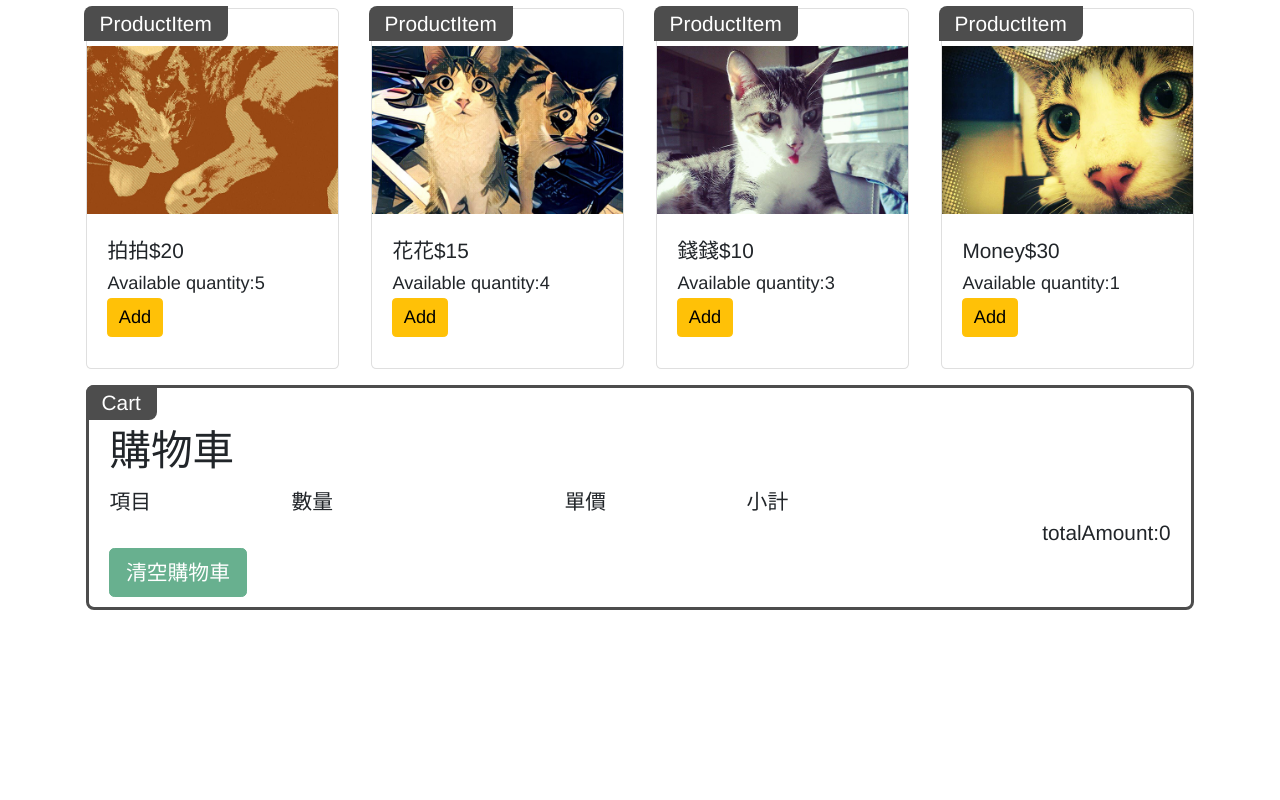
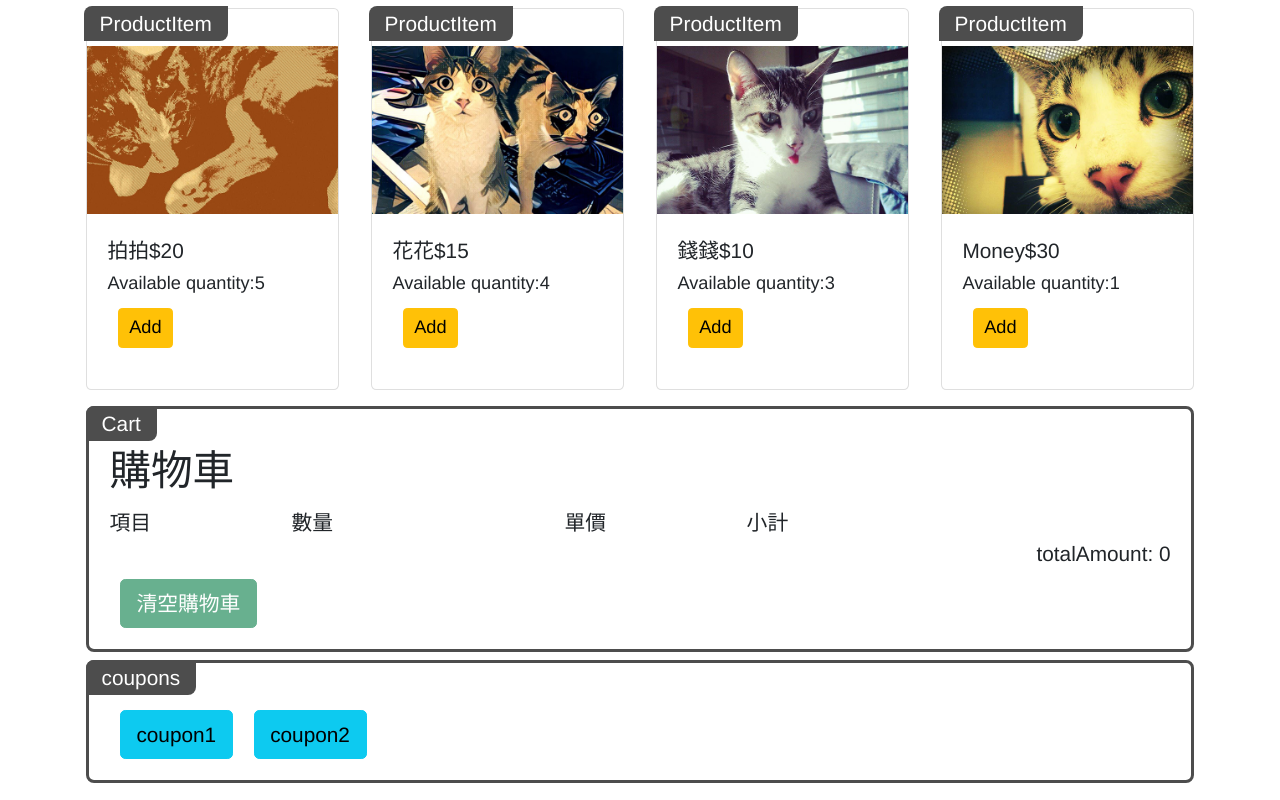
Before and after one commit to naluwan/Shopping-Cart-React, a React (Create React App) app: page / in a window 1280 px wide. Built offline with nearby package versions, Linux system fonts and the light colour scheme.

Commit message:
feat: 實作coupon功能，添加coupone折抵、coupon提醒與移除功能

```diff
--- a/src/components/App.jsx
+++ b/src/components/App.jsx
@@ -3,7 +3,7 @@ import ProductItem from './ProductItem';
 import { PRODUCTS } from './config';
 import Cart from './Cart';
 import Coupons from './Coupons';
-import type { LineItem, Product } from './types';
+import type { LineItem, Product, Coupon } from './types';
 import { CartContext } from './CartContext'
 
 const ShoppingCart = () => {
@@ -17,6 +17,10 @@ const ShoppingCart = () => {
    * @type {[Product[], Function]}
    */
   const [products, setProducts] = React.useState(PRODUCTS)
+  /**
+   * @type {[Coupon, Function]}
+   */
+  const [coupon, setCoupon] = React.useState([])
 
   // TODO 6
   // 當lineItems有變化時就計算商品小計
@@ -26,6 +30,7 @@ const ShoppingCart = () => {
     const calcTotalAmount = lineItems.reduce((total, currentItem) => {
       return total + currentItem.price * currentItem.quantity;
     }, 0);
+
     setTotalAmount(calcTotalAmount);
   }, [lineItems]);
 
@@ -133,16 +138,23 @@ const ShoppingCart = () => {
   }, [lineItems]);
 
   // FIXME 請實作 coupon
-  /*
-  const atApplyCoupon = useCallback((coupon) => {
+
+  const atApplyCoupon = useCallback((coupon: Coupon) => {
     console.log('coupon', coupon);
+    setCoupon(coupon)
   }, []);
-  */
+
+  const atRemoveCoupon = useCallback(() => {
+    setCoupon([])
+  }, [])
+
 
   const provideValue = {
     products,
     totalAmount,
     lineItems,
+    coupon,
+    onRemoveCoupon: atRemoveCoupon,
     onRemoveCart: atRemoveCart,
     onUpdateQuantity: atUpdateQuantity,
     onRemoveItem: atRemoveItem
@@ -171,7 +183,7 @@ const ShoppingCart = () => {
         </div>
         <Cart />
         {/* FIXME 請實作 coupon 功能 */}
-        {/* <Coupons onApplyCoupon={atApplyCoupon} />} */}
+        <Coupons onApplyCoupon={atApplyCoupon} />
       </div>
     </CartContext.Provider>
   );
--- a/src/components/Cart/Cart.jsx
+++ b/src/components/Cart/Cart.jsx
@@ -8,7 +8,12 @@ import useCartContext from '../CartContext';
 
 const Cart: React.FC<CartProps> = (props) => {
 
-  const { lineItems, totalAmount, onRemoveCart } = useCartContext()
+  const { lineItems, totalAmount, onRemoveCart, coupon, onRemoveCoupon } = useCartContext()
+  const currentTotalPrice = (coupon.length !== 0 && totalAmount !== 0) ? `${totalAmount} - ${coupon.discount}(coupon優惠) = ${totalAmount - coupon.discount}` : totalAmount
+
+  const couponBadge = coupon.length !== 0 && (<h5 className='text-end mt-3'> {coupon.id} <span className="badge bg-warning">折扣金額：{coupon.discount}</span></h5>)
+
+  const removeCouponBtn = coupon.length !== 0 && (<button className='btn btn-danger m-2' onClick={onRemoveCoupon}>移除coupon</button>)
 
   return (
     <section data-name="Cart">
@@ -30,10 +35,14 @@ const Cart: React.FC<CartProps> = (props) => {
           />
         );
       })}
-      <div className="text-end">totalAmount:{totalAmount}</div>
+      <div className="text-end">totalAmount: {currentTotalPrice}</div>
+      {couponBadge}
+      <div className='text-end'>
+        {removeCouponBtn}
+      </div>
       <button
         disabled={totalAmount === 0}
-        className="btn btn-success"
+        className="btn btn-success m-2"
         onClick={onRemoveCart}
       >
         清空購物車
--- a/src/components/Cart/CartLineItem.jsx
+++ b/src/components/Cart/CartLineItem.jsx
@@ -47,7 +47,7 @@ const BuildItem: React.FC<BuildItemProps> = (props) => {
       <div className="col-2">{price}</div>
       <div className="col-3">{lineItemPrice}</div>
       <div className="col-2">
-        <button className="btn btn-danger w-100" onClick={() => onRemoveItem(id, quantity)}>
+        <button className="btn btn-danger w-100 mb-3" onClick={() => onRemoveItem(id, quantity)}>
           Remove
         </button>
       </div>
--- a/src/components/Coupons.jsx
+++ b/src/components/Coupons.jsx
@@ -1,4 +1,5 @@
 import React from 'react';
+import useCartContext from './CartContext';
 import { coupons } from './config';
 
 type CouponsProps = {
@@ -6,18 +7,21 @@ type CouponsProps = {
 };
 const Coupons: React.FC<CouponsProps> = (props) => {
   const { onApplyCoupon } = props;
+  const { coupon } = useCartContext()
+  const currentCoupon = coupon.id
   return (
     <section data-name="coupons">
-      {coupons.map((coupon) => {
+      {coupons.map((couponItem) => {
         return (
           <button
-            key={coupon.id}
-            className="btn btn-info"
+            key={couponItem.id}
+            className="btn btn-info m-2"
+            disabled={currentCoupon === couponItem.id}
             onClick={() => {
-              onApplyCoupon(coupon);
+              onApplyCoupon(couponItem);
             }}
           >
-            {coupon.id}
+            {couponItem.id}
           </button>
         );
       })}
--- a/src/components/ProductItem.jsx
+++ b/src/components/ProductItem.jsx
@@ -26,7 +26,7 @@ const ProductItem: React.FC<ProductItemProps> = (props) => {
         <small>Available quantity:{inventory === 0 ? 'Sold out' : inventory}</small>
         {/* FIXME: 如果賣完，文字換成 Sold out，同時不能點擊 */}
         <button
-          className="btn btn-sm btn-warning fw-light"
+          className="btn btn-sm btn-warning fw-light m-2"
           disabled={inventory === 0}
           onClick={() => {
             onAddToCart(id);
```
